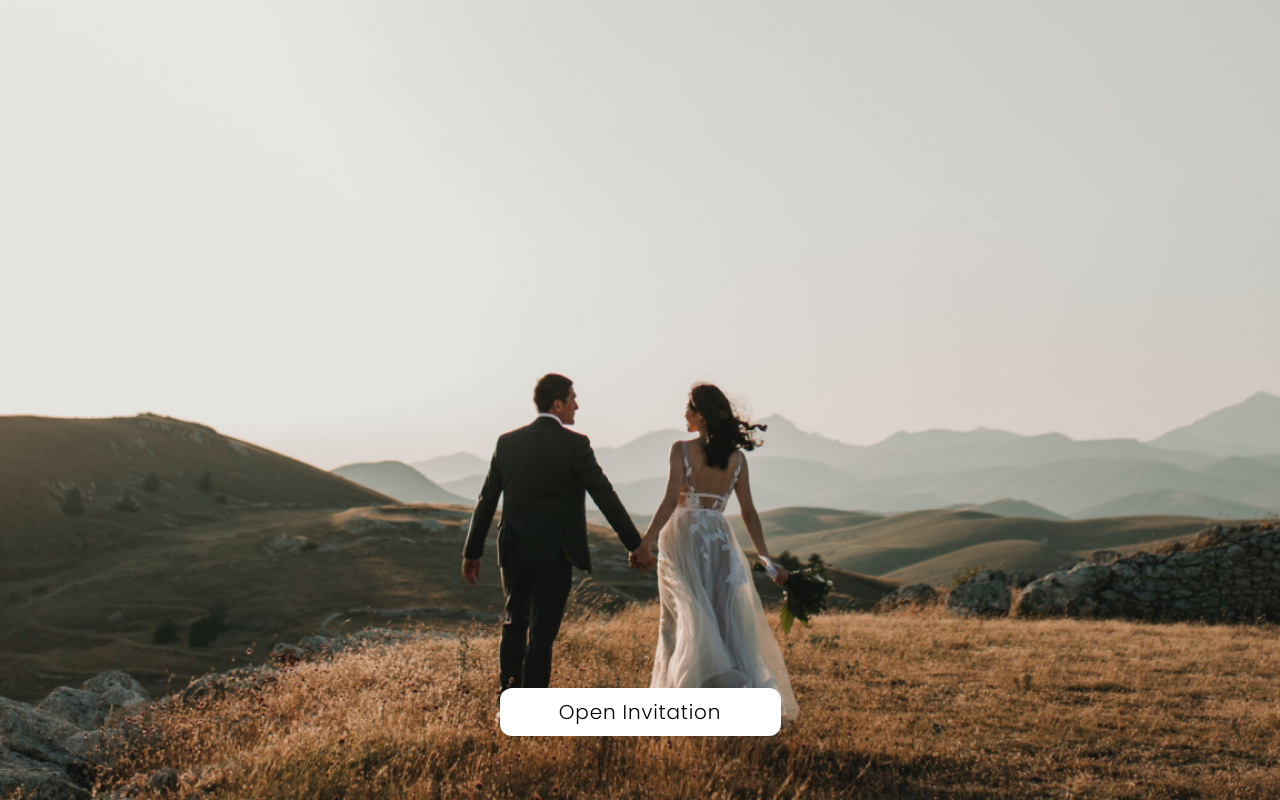
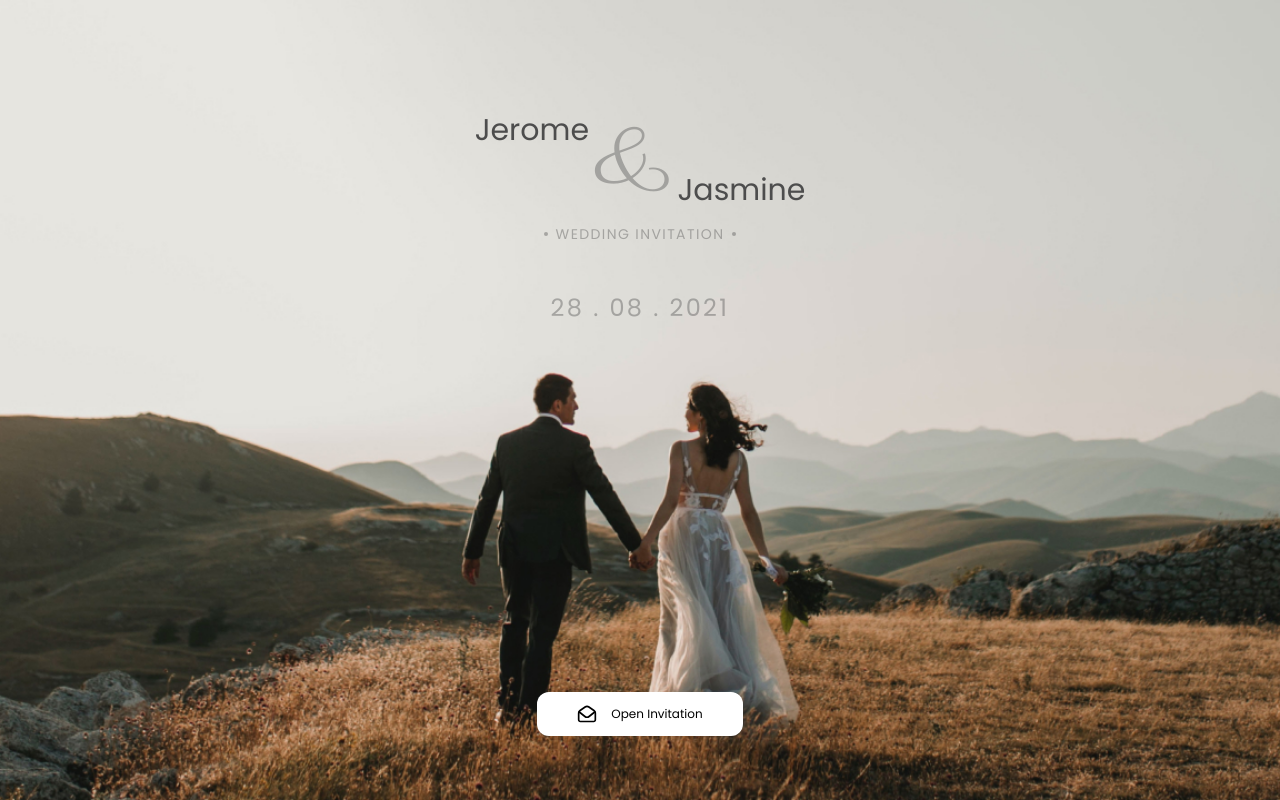
Before and after one commit to gugunm/vue-neekahin-new, a Vue app: page /template-slider in a window 1280 px wide. Built offline with nearby package versions, Linux system fonts and the light colour scheme.

Commit message:
cover slide and music done

```diff
--- a/src/App.vue
+++ b/src/App.vue
@@ -41,6 +41,7 @@ export default {
 @import url('https://fonts.googleapis.com/css2?family=Dancing+Script:wght@400;500;600;700&family=Poppins:wght@100;200;300;400;500;600;700&display=swap');
 @import url('https://fonts.googleapis.com/css2?family=Vollkorn:wght@400;500;600;700&display=swap');
 @import url('https://fonts.googleapis.com/css2?family=Vollkorn:wght@400;500;600&display=swap');
+@import url('https://fonts.googleapis.com/css2?family=Parisienne&display=swap');
 
 * {
   font-family: 'Poppins', sans-serif;
@@ -53,4 +54,8 @@ export default {
 .font-vollkorn {
   font-family: 'Vollkorn', serif !important;
 }
+
+.font-parisienne {
+  font-family: 'Parisienne', cursive;
+}
 </style>
--- a/src/views/TemplateSlider.vue
+++ b/src/views/TemplateSlider.vue
@@ -6,47 +6,83 @@
     <div class="bg-red-400 py-16">
       <h1 class="text-center text-white">PERNIKAHAN WAHYU & ANGGI</h1>
     </div>
+    <button
+      class="btn-play bg-yellow-500 fixed right-0 top-1/2 mr-9"
+      @click="togglePlay"
+    >
+      <p v-if="isPlay">||</p>
+      <p v-else>></p>
+    </button>
   </div>
   <transition name="slide-fade">
     <div
       v-if="!show"
-      class="absolute top-0 left-0 flex flex-col bg-cover bg-center w-full h-screen justify-end"
+      class="absolute top-0 left-0 flex flex-col bg-cover bg-center w-full h-screen"
       :style="{ backgroundImage: 'url(' + CoverTemplate1 + ')' }"
     >
-      <div class="flex items-center justify-center mb-16">
+      <div class="flex justify-center pt-28">
+        <span class="color-title-cover-1 flex items-start text-2xl md:text-3xl">Jerome</span><span class="font-parisienne color-title-cover-2 px-1 text-7xl md:text-8xl">&</span><span class="color-title-cover-1 flex items-end text-2xl md:text-3xl">Jasmine</span>
+      </div>
+      <div class="flex items-center justify-center py-4 ">
+        <span class="inline-block bg-color-cover-2 rounded-full h-1 w-1"></span>
+        <p class="inline-block color-title-cover-2 text-sm tracking-widest px-2">WEDDING INVITATION</p>
+        <span class="inline-block bg-color-cover-2 rounded-full h-1 w-1"></span>
+      </div>
+      <div class="text-center pt-8">
+        <span></span>
+        <p class="inline-block color-title-cover-2 tracking-widest text-xl md:text-2xl">28 . 08 . 2021</p>
+        <span></span>
+      </div>
+      <div class="absolute z-10 w-full bottom-0 text-center py-10 md:py-16">
         <button
-          class="btn-buka-undangan"
-          @click="show = true"
+          class="btn-buka-undangan mx-auto flex items-center justify-items-center text-center h-auto w-auto px-4 py-2 md:px-10 md:py-3 bg-white rounded-xl text-xs"
+          @click="openInvitation"
         >
-          <p>Open Invitation</p>
+          <img
+            class="img-amplop"
+            :src="Amplop"
+            alt=""
+          >
+          <p>
+            Open Invitation
+          </p>
         </button>
       </div>
     </div>
-    <!-- <div
-      v-if="!show"
-      class="absolute top-0 left-0 flex flex-col bg-green-300 w-full h-screen justify-end"
-    >
-      <div class="flex items-center justify-center mb-16">
-        <button
-          class="btn-buka-undangan"
-          @click="show = true"
-        >
-          <p>Open Invitation</p>
-        </button>
-      </div>
-    </div> -->
   </transition>
 </template>
 
 <script>
 import CoverTemplate1 from '../assets/img/template/bg-template-1.jpg';
+import Amplop from '../assets/img/template/envelope.svg';
 
 export default {
   data() {
     return {
       show: false,
       CoverTemplate1,
+      Amplop,
+      music: new Audio('https://bit.ly/nk-beautiful-in-white'),
+      isPlay: false,
     };
+  },
+  watch: {
+    isPlay(newValue, oldValue) {
+      if (newValue) {
+        this.music.play();
+      } else {
+        this.music.pause();
+      }
+    },
+  },
+  methods: {
+    togglePlay() {
+      this.isPlay = !this.isPlay;
+    },
+    openInvitation() {
+      this.show = true;
+      this.isPlay = true;
+    },
   },
 };
 </script>
@@ -68,19 +104,50 @@ export default {
   max-height: 0;
 }
 
-.btn-buka-undangan {
-  width: 281px;
-  height: 48px;
-  left: 493px;
-  top: 640px;
-  background: #ffffff;
-  border-radius: 12px;
+.img-amplop {
+  width: 20px;
+  margin-right: 14px;
 }
 
-.btn-buka-undangan p {
-  font-weight: 300;
-  font-size: 20px;
-  line-height: 30px;
-  letter-spacing: 0.04em;
+.color-title-cover-1 {
+  color: #4d4d4d;
+}
+
+.color-title-cover-2 {
+  color: rgba(77, 77, 77, 0.4);
+}
+
+.bg-color-cover-2 {
+  background: rgba(77, 77, 77, 0.4);
+}
+/*
+.btn-play {
+  height: 40px;
+  width: 40px;
+  border-radius: 50%;
+} */
+.btn-play {
+  height: 40px;
+  width: 40px;
+  border-radius: 50%;
+  -webkit-animation: spin 4s linear infinite;
+  -moz-animation: spin 4s linear infinite;
+  animation: spin 4s linear infinite;
+}
+@-moz-keyframes spin {
+  100% {
+    -moz-transform: rotate(360deg);
+  }
+}
+@-webkit-keyframes spin {
+  100% {
+    -webkit-transform: rotate(360deg);
+  }
+}
+@keyframes spin {
+  100% {
+    -webkit-transform: rotate(360deg);
+    transform: rotate(360deg);
+  }
 }
 </style>
```
Also changed, not shown: src/assets/img/template/envelope.png (added), src/assets/img/template/envelope.svg (added).
